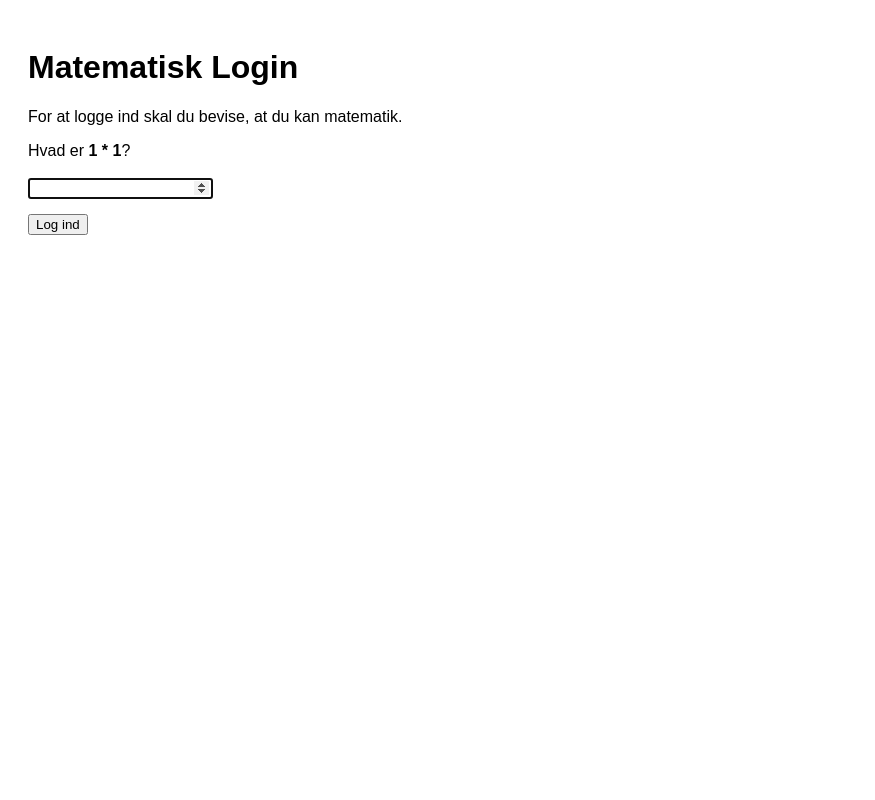
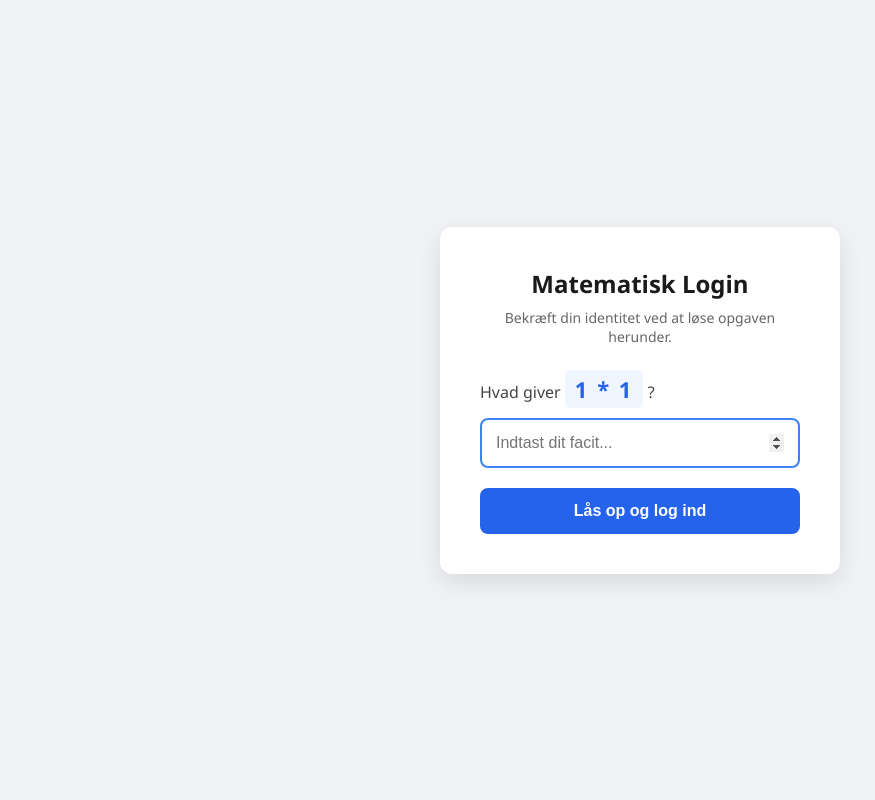
Before and after one commit to foirfe/2.semester-projekt-a, a Node server app: page /login in a window 1280 px wide. Shown: the whole page, without its empty margins (0-875 px from the left). Run offline with Node 20, Linux system fonts and the light colour scheme.

Commit message:
Dotenv og Styling
Tilføjelse af dotenv for at sikre port og key, og styling af loginside på datasikkerhedsopgave.

```diff
--- a/matematik-login/package.json
+++ b/matematik-login/package.json
@@ -10,6 +10,7 @@
   "license": "ISC",
   "description": "",
   "dependencies": {
+    "dotenv": "^17.3.1",
     "ejs": "^4.0.1",
     "express": "^5.2.1",
     "express-session": "^1.19.0"
--- a/matematik-login/server.js
+++ b/matematik-login/server.js
@@ -1,16 +1,15 @@
+require('dotenv').config();
 const express = require('express');
 const session = require('express-session');
 const app = express();
 
 
 app.set('view engine', 'ejs');
-
-
 app.use(express.urlencoded({ extended: true }));
 
 
 app.use(session({
-    secret: 'en-meget-hemmelig-noegle',
+    secret: process.env.SESSION_SECRET,
     resave: false,
     saveUninitialized: true
 }));
@@ -75,7 +74,7 @@ app.get('/logout', (req, res) => {
     res.redirect('/login');
 });
 
-const PORT = 3000;
+const PORT = process.env.PORT || 3000;
 app.listen(PORT, () => {
-    console.log(`Serveren kører på http://localhost:${PORT}/login`);
+    console.log(`Serveren kører sikkert på http://localhost:${PORT}/login`);
 });
--- a/matematik-login/views/login.ejs
+++ b/matematik-login/views/login.ejs
@@ -2,27 +2,122 @@
 <html lang="da">
 <head>
     <meta charset="UTF-8">
+    <meta name="viewport" content="width=device-width, initial-scale=1.0">
     <title>Matematisk Login</title>
     <style>
-        body { font-family: sans-serif; padding: 20px; max-width: 400px; }
-        .error { color: red; font-weight: bold; }
-        .form-group { margin-bottom: 15px; }
+        * {
+            box-sizing: border-box;
+            margin: 0;
+            padding: 0;
+        }
+        body {
+            font-family: 'Segoe UI', Tahoma, Geneva, Verdana, sans-serif;
+            background-color: #f0f2f5;
+            display: flex;
+            justify-content: center;
+            align-items: center;
+            height: 100vh;
+        }
+        /* Selve loginkortet */
+        .login-container {
+            background-color: white;
+            padding: 40px;
+            border-radius: 12px;
+            box-shadow: 0 8px 24px rgba(0,0,0,0.1);
+            width: 100%;
+            max-width: 400px;
+            text-align: center;
+        }
+        h1 {
+            color: #1a1a1a;
+            margin-bottom: 8px;
+            font-size: 24px;
+        }
+        p.subtitle {
+            color: #666;
+            margin-bottom: 24px;
+            font-size: 14px;
+        }
+        /* Styling af fejlbeskeden */
+        .error-message {
+            background-color: #fee2e2;
+            color: #991b1b;
+            padding: 12px;
+            border-radius: 6px;
+            margin-bottom: 20px;
+            font-size: 14px;
+            border-left: 4px solid #ef4444;
+            text-align: left;
+        }
+        .form-group {
+            margin-bottom: 20px;
+            text-align: left;
+        }
+        label {
+            display: block;
+            margin-bottom: 10px;
+            color: #444;
+            font-size: 16px;
+        }
+        .math-problem {
+            font-size: 22px;
+            letter-spacing: 2px;
+            color: #2563eb;
+            background-color: #eff6ff;
+            padding: 4px 10px;
+            border-radius: 6px;
+            display: inline-block;
+        }
+        input[type="number"] {
+            width: 100%;
+            padding: 14px;
+            border: 2px solid #e5e7eb;
+            border-radius: 8px;
+            font-size: 16px;
+            transition: border-color 0.3s;
+        }
+        input[type="number"]:focus {
+            border-color: #3b82f6;
+            outline: none;
+        }
+        button {
+            width: 100%;
+            padding: 14px;
+            background-color: #2563eb;
+            color: white;
+            border: none;
+            border-radius: 8px;
+            font-size: 16px;
+            cursor: pointer;
+            transition: background-color 0.3s, transform 0.1s;
+            font-weight: 600;
+        }
+        button:hover {
+            background-color: #1d4ed8;
+        }
+        button:active {
+            transform: scale(0.98);
+        }
     </style>
 </head>
 <body>
+    <div class="login-container">
         <h1>Matematisk Login</h1>
-    <p>For at logge ind skal du bevise, at du kan matematik.</p>
+        <p class="subtitle">Bekræft din identitet ved at løse opgaven herunder.</p>
 
         <% if (error) { %>
-        <p class="error"><%= error %></p>
+            <div class="error-message">
+                <strong>Hov!</strong> <%= error %>
+            </div>
         <% } %>
 
         <form action="/login" method="POST">
             <div class="form-group">
-            <label for="answer">Hvad er <strong><%= question %></strong>?</label><br><br>
-            <input type="number" id="answer" name="answer" required autofocus>
+                <label for="answer">Hvad giver <strong class="math-problem"><%= question %></strong> ?</label>
+                <input type="number" id="answer" name="answer" placeholder="Indtast dit facit..." required autofocus>
             </div>
-        <button type="submit">Log ind</button>
+            <button type="submit">Lås op og log ind</button>
         </form>
+    </div>
 </body>
 </html>
```
Also changed, not shown: 1 other file. Lines whose indentation alone changed are shown as unchanged.
